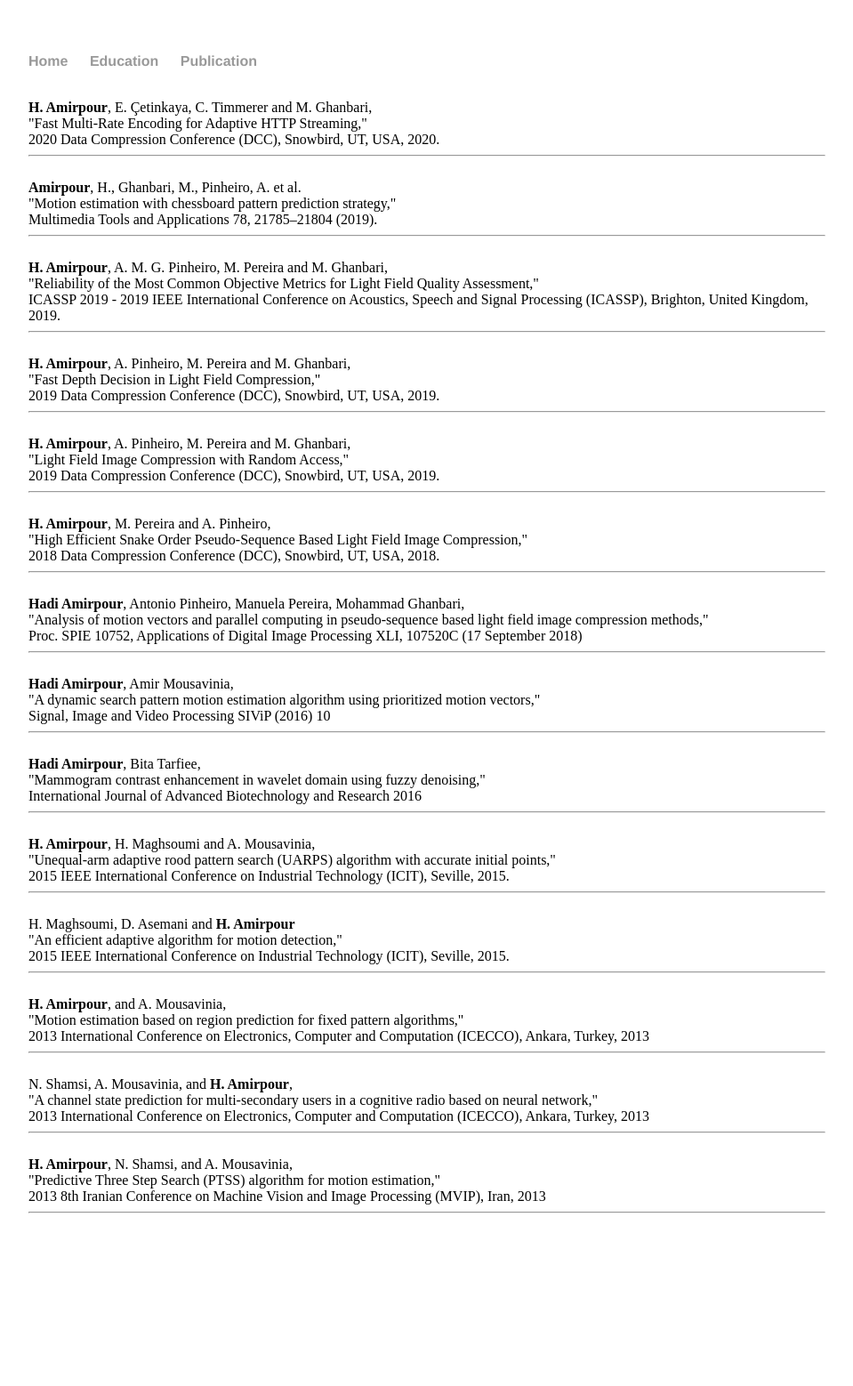
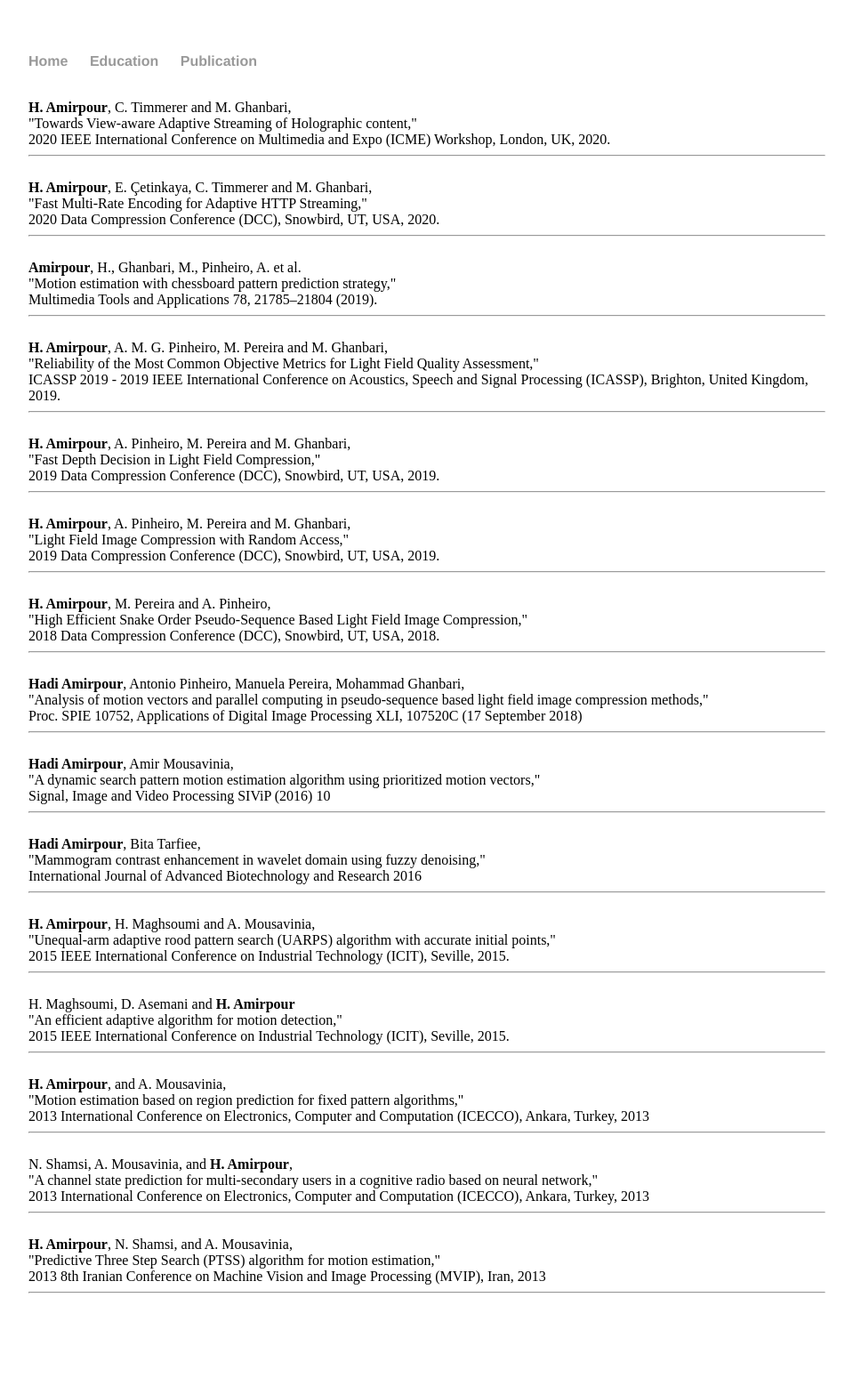
Before and after one commit to HadiAmirpour/hadiamirpour.github.io, a Jekyll site: the page publication.html, which Jekyll copies as it is, in a window 1280 px wide. Shown: the whole page at 89% size, without its empty margins (160-1119 px from the left). Built offline with Jekyll 4.4.1, drawn with Linux system fonts in a browser that asks for light colours; before the commit the page ends 1468 px from its top, so only the background shows below that.

Commit message:
Update publication.html

```diff
--- a/publication.html
+++ b/publication.html
@@ -21,6 +21,12 @@
 
 
 
+		<br />
+
+		<h><b>H. Amirpour</b>, C. Timmerer and M. Ghanbari,<br />
+		"Towards View-aware Adaptive Streaming of Holographic content," <br />
+		2020 IEEE International Conference on Multimedia and Expo (ICME) Workshop, London, UK, 2020.</h>
+		<hr>
 		<br />
 
 		<h><b>H. Amirpour</b>, E. Çetinkaya, C. Timmerer and M. Ghanbari,<br />
```
